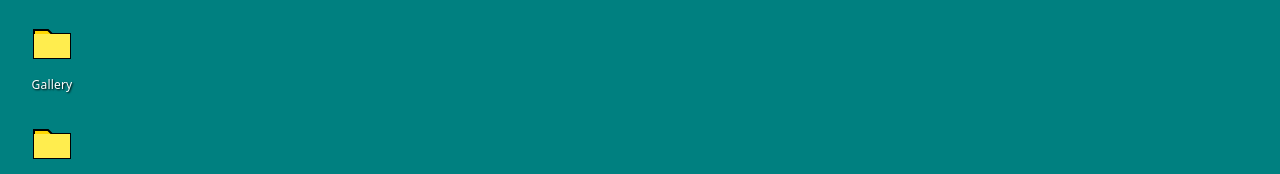
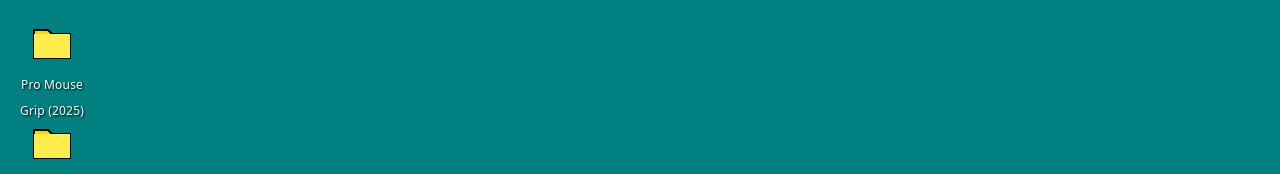
Before and after one commit to F-Kostic/netlify_website, a React (Vite) app: page / in a window 1280 px wide. Shown: the top 174 px of the page. Built offline with nearby package versions, Linux system fonts and the light colour scheme.

Commit message:
Changing folder information for Pro Mouse Grip

```diff
--- a/src/App.tsx
+++ b/src/App.tsx
@@ -96,14 +96,14 @@ const Win98Portfolio = () => {
       content: 'Email: artist@postnet.art\n\nInstagram: @postnetartist\n\nTwitter: @postnetart'
     },
     {
-      id: 'gallery',
-      name: 'Gallery',
+      id: 'Pro Mouse Grip',
+      name: 'Pro Mouse Grip (2025)',
       type: 'folder',
       x: 20,
       y: 20,
       customIcon: null,
       items: [
-        { name: 'Info', type: 'info', content: 'Gallery Collection\n\nCreated: 2024\n\nMedium: Digital Art\n\nThis collection explores themes of color and composition through digital mediums.' },
+        { name: 'Info', type: 'info', content: 'Pro Mouse Grip (1-7), (2025)\n\nVariable size hands on 13x13x31.5" mousepad pedestal\n\nSilicon-Copper cold cast' },
         // CUSTOMIZE: Replace these placeholder images with your own artwork URLs
         // Format: { name: 'filename.jpg', type: 'image', url: 'YOUR_IMAGE_URL' }
         { name: 'Pro Mouse Grip 1', type: 'image', url: '/images/SingleHand_01.png' },
```
